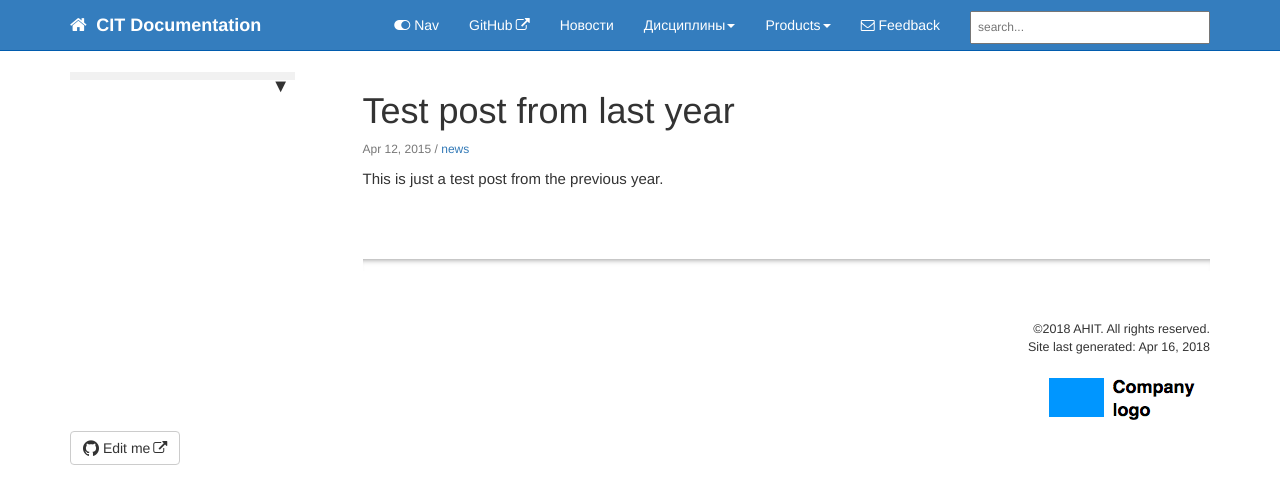
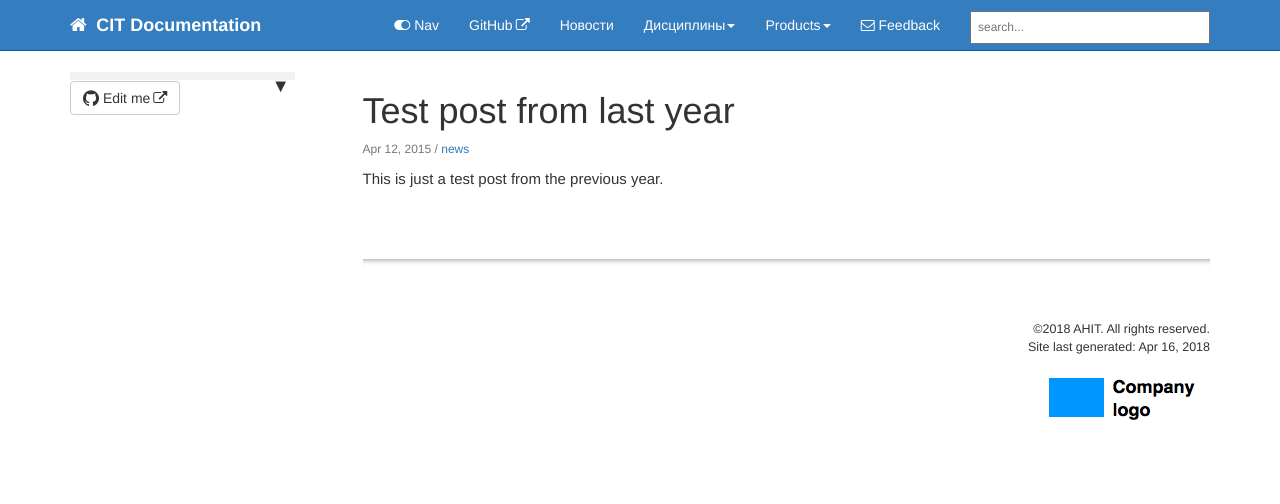
Before and after one commit to citDocs/citDocs.github.io, a Jekyll site: the page built from _posts/2015-04-12-test-post-last-year.md, in a window 1280 px wide. Shown: the top 504 px of the page. Built offline with Jekyll 4.4.1, drawn with Linux system fonts in a browser that asks for light colours; nearby versions of some CDN libraries; comment, search, counter and statistics services are not loaded.

Commit message:
Update customstyles.css

```diff
--- a/css/customstyles.css
+++ b/css/customstyles.css
@@ -2,8 +2,6 @@ body {
     font-size:15px;
 }
 
-.br1{
-    height:350px;}
 
 .bs-callout {
     padding: 20px;
```
